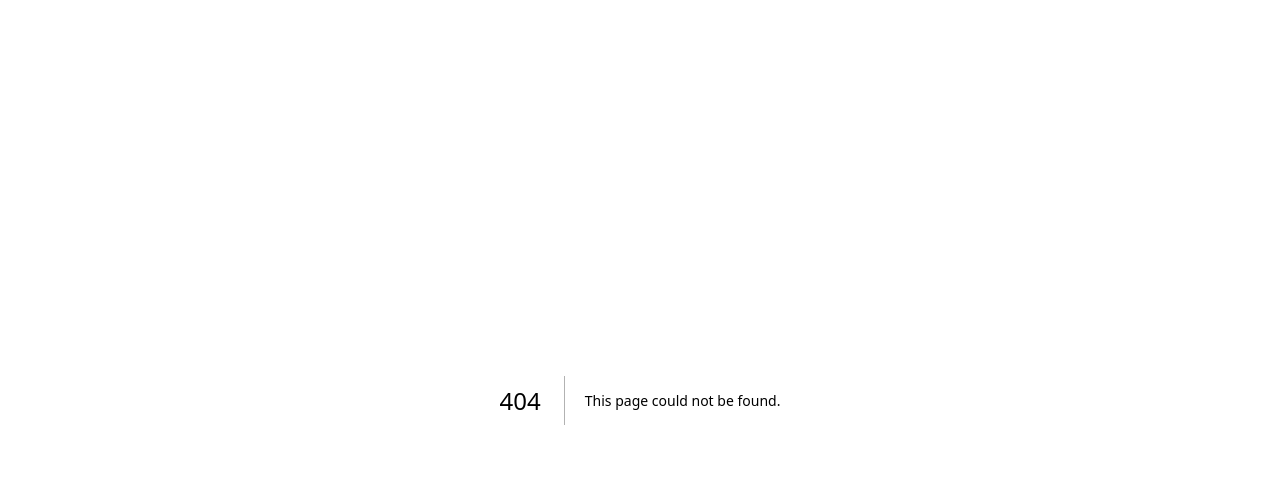
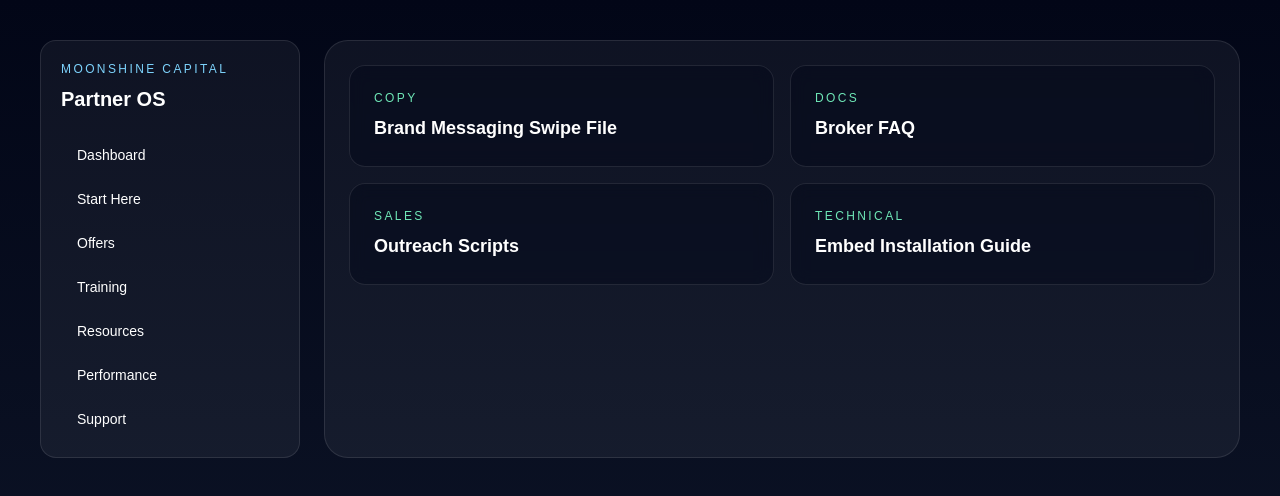
Before and after one commit to JFeimster/partner-portal, a Next.js app: page /app/resources in a window 1280 px wide. Before the commit this address had no page. Shown: the top 496 px of the page. Built offline with nearby package versions, Linux system fonts and the light colour scheme.

Commit message:
Add v2 resources page

```diff
--- /dev/null
+++ b/app/app/resources/page.tsx
@@ -0,0 +1,18 @@
+import { AppShell } from '@/components/layout/app-shell';
+import { Card } from '@/components/ui/card';
+import { resources } from '@/lib/mock-data';
+
+export default function ResourcesPage() {
+  return (
+    <AppShell>
+      <div className="grid gap-4 md:grid-cols-2">
+        {resources.map((r) => (
+          <Card key={r.id}>
+            <p className="text-xs uppercase tracking-[0.2em] text-emerald-300">{r.category}</p>
+            <h2 className="mt-2 text-lg font-bold">{r.title}</h2>
+          </Card>
+        ))}
+      </div>
+    </AppShell>
+  );
+}
```
